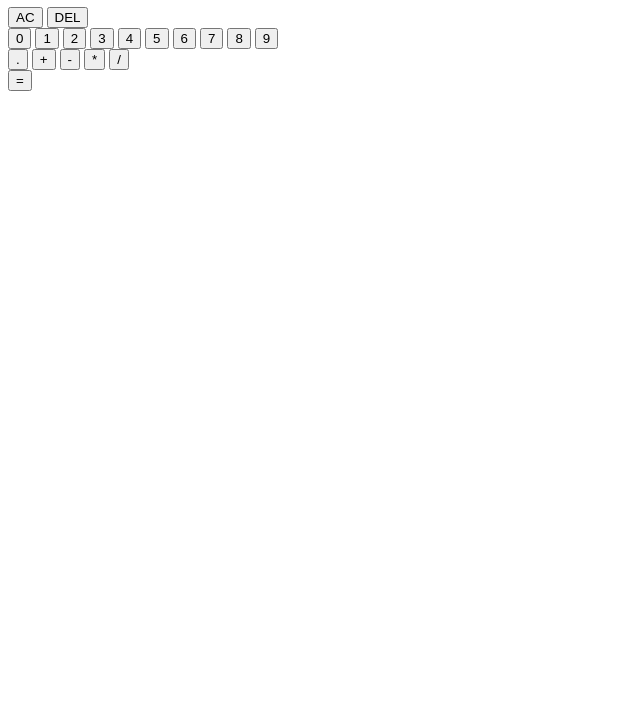
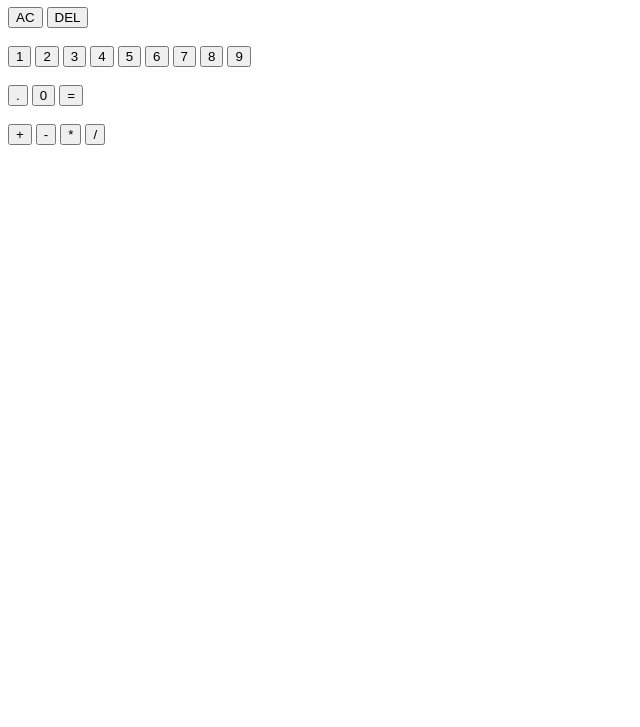
Before and after one commit to Br3y/calculator, a plain HTML site: page index.html in a window 1280 px wide. Shown: the part 73-800 px from the top of the page, without its empty margins (0-640 px from the left). Drawn offline with Linux system fonts and the light colour scheme.

Commit message:
fix: html calculator structure

```diff
--- a/index.html
+++ b/index.html
@@ -9,10 +9,12 @@
 <body>
     <h1>Calculator</h1>
     <div class="container">
+        <div class="row-container">
             <button id="clear">AC</button>
             <button id="delete">DEL</button>
+        </div>
         <br>
-        <button id="0">0</button>
+        <div class="row-container">
             <button id="1">1</button>
             <button id="2">2</button>
             <button id="3">3</button>
@@ -22,14 +24,20 @@
             <button id="7">7</button>
             <button id="8">8</button>
             <button id="9">9</button>
+        </div>
         <br>
+        <div>
             <button id="decimal">.</button>
+            <button id="0">0</button>
+            <button id="equal">=</button>
+        </div>
+        <br>
+        <div class="row-container">
             <button id="add">+</button>
             <button id="subtract">-</button>
             <button id="multiply">*</button>
             <button id="divide">/</button>
-        <br>
-        <button id="equal">=</button>
+        </div>
 
     </div>
     <script src="main.js"></script>
```
Lines whose indentation alone changed are shown as unchanged.
